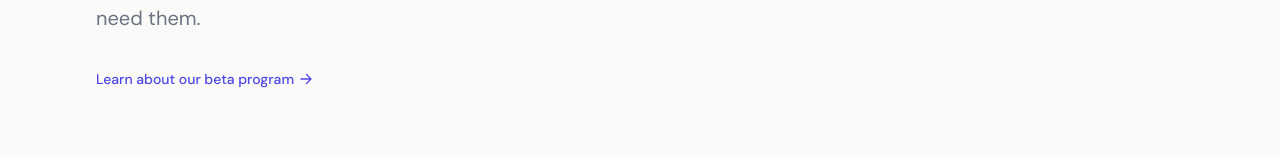
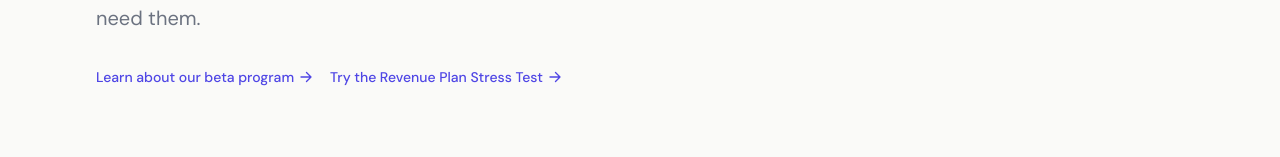
Before and after one commit to Vishnusai4/revops, a Next.js app: page / in a window 1280 px wide. Shown: the part 360-517 px from the top of the page. Built offline with nearby package versions, Linux system fonts and the light colour scheme; no server answers.

Commit message:
Add Revenue Plan Stress Test link to hero section
Co-Authored-By: Claude Sonnet 4.6 <noreply@anthropic.com>

```diff
--- a/components/Hero.tsx
+++ b/components/Hero.tsx
@@ -15,12 +15,21 @@ export default function Hero() {
           </p>
         </AnimateIn>
         <AnimateIn delay={0.2}>
-          <div className="mt-8">
+          <div className="mt-8 flex flex-col sm:flex-row gap-4">
             <a
               href="#beta"
               className="inline-flex items-center text-sm font-medium text-brand-600 hover:text-brand-700 transition-colors"
             >
               Learn about our beta program
+              <svg className="ml-1 h-4 w-4" fill="none" viewBox="0 0 24 24" strokeWidth={2} stroke="currentColor">
+                <path strokeLinecap="round" strokeLinejoin="round" d="M4.5 12h15m0 0l-6.75-6.75M19.5 12l-6.75 6.75" />
+              </svg>
+            </a>
+            <a
+              href="/stress-test"
+              className="inline-flex items-center text-sm font-medium text-brand-600 hover:text-brand-700 transition-colors"
+            >
+              Try the Revenue Plan Stress Test
               <svg className="ml-1 h-4 w-4" fill="none" viewBox="0 0 24 24" strokeWidth={2} stroke="currentColor">
                 <path strokeLinecap="round" strokeLinejoin="round" d="M4.5 12h15m0 0l-6.75-6.75M19.5 12l-6.75 6.75" />
               </svg>
```
